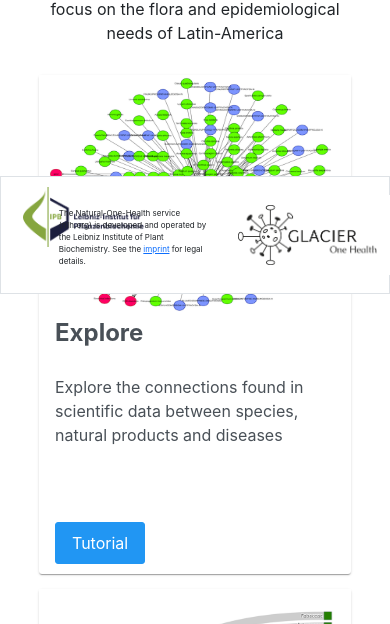
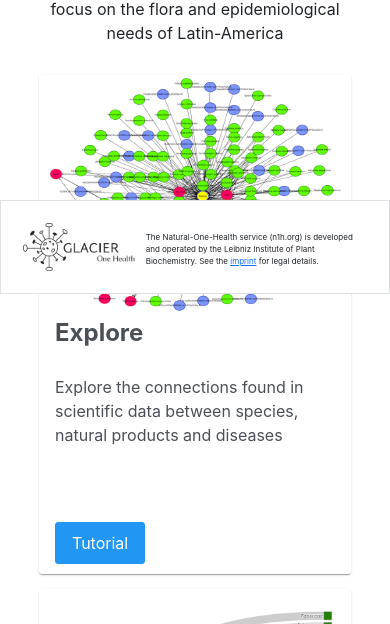
Before and after one commit to ipb-halle/one-health, a React (Create React App) app in the folder ontology-manager-client/: page / in a window 390 px wide. Shown: the part 550-1174 px from the top of the page. Built offline with nearby package versions, Linux system fonts and the light colour scheme; what cytoscape-cxtmenu, inversify would draw is missing.

Commit message:
add mobile support on app footer

```diff
--- a/ontology-manager-client/src/layout/footer.component.scss
+++ b/ontology-manager-client/src/layout/footer.component.scss
@@ -11,3 +11,16 @@
     padding: 10px;
     margin: 0;
 }
+
+
+.app-footer-partners {
+    display: flex;
+    align-items: center;
+}
+
+@media only screen and (max-width: 1024px) {
+
+    .app-footer-partners {
+        display: none;
+    }
+}
--- a/ontology-manager-client/src/layout/footer.component.tsx
+++ b/ontology-manager-client/src/layout/footer.component.tsx
@@ -1,5 +1,5 @@
 
-import React from 'react';
+import React, { useEffect, useState } from 'react';
 import logoGlacier from '../assets/logo_glacier.png';
 import logoDaad from '../assets/logo_daad.png';
 import logoDip from '../assets/logo_dip.png';
@@ -8,28 +8,66 @@ import logoIpb from '../assets/logo_ipb.png';
 import logoForeign from "../assets/logo_foreign_office.png";
 import './footer.component.scss';
 
+interface ImageSliderProps {
+    images: any
+}
+
+const ImageSlider: React.FC<ImageSliderProps> = ({images}) => { // Array of image paths
+    const [currentIndex, setCurrentIndex] = useState<number>(0);
+
+    useEffect(() => {
+      const interval = setInterval(() => {
+        setCurrentIndex((prevIndex) => (prevIndex + 1) % images.length);
+      }, 5000); // Change image every 5 seconds
+
+      return () => clearInterval(interval); // Cleanup the interval on component unmount
+    }, []);
+
+    return (
+       <>{images[currentIndex]}</>
+    );
+  };
+
+
 const Footer: React.FC = () => {
     return (
         <div className='row app-footer'>
-            <div className='col-7'>
-                <div className='row'>
-                    <div className='col-2'>
-                        <img alt="logo" src={logoIpb} height="60" style={{marginRight: '3px'}}></img>
+            <div className='col-lg-7'>
+                    <div className='row' style={{alignItems:"center", height:"100%"}}>
+                        <div className='col-4 col-lg-2'>
+
+                            {window.innerWidth > 1024 &&
+                            <img alt="logo" src={logoIpb} height="60" style={{marginRight: '3px'}}></img>}
+
+                            {window.innerWidth < 1024 &&
+                                <ImageSlider images={[
+                                    <img alt="logo" src={logoIpb}  style={{marginRight: '3px', height:"3rem"}}></img>,
+                                    <img alt="logo" src={logoGlacier}  style={{marginRight: '3px', height:"3rem"}}></img>,
+                                    <img alt="logo" src={logoForeign}  style={{marginRight: '3px', height:"4rem"}}></img>,
+                                    <img alt="logo" src={logoDaad}  style={{marginRight: '3px', height:"3rem"}}></img>,
+                                    <img alt="logo" src={logoDip} style={{marginRight: '3px', height:"2rem"}}></img>,
+                                    <img alt="logo" src={logoLeibniz}  style={{marginRight: '3px', height:"3rem"}}></img>
+                                ]}></ImageSlider>
+                            }
                         </div>
-                    <div className='col-10' style={{display: "flex", alignItems: 'center'}}>
+
+                        <div className='col-8 col-lg-10'>
                             <p style={{fontSize: '8px', paddingTop: '20px'}}>
                                 The Natural-One-Health service (n1h.org) is developed and operated by the Leibniz Institute of Plant Biochemistry. See
                                 the <a href="https://www.ipb-halle.de/kontakt/impressum" target='_blank'>imprint</a> for legal details.
                             </p>
                         </div>
+
                     </div>
+
+
             </div>
-            <div className='col-5' style={{display: 'flex', alignItems: 'center'}}>
-                <img alt="logo" src={logoGlacier} height="60" style={{marginRight: '3px', marginLeft: 'auto'}}></img>
-                <img alt="logo" src={logoForeign} height="80" style={{marginRight: '3px'}}></img>
-                <img alt="logo" src={logoDaad} height="80" style={{marginRight: '3px'}}></img>
-                <img alt="logo" src={logoDip} height="40" style={{marginRight: '3px'}}></img>
-                <img alt="logo" src={logoLeibniz} height="60" style={{marginRight: '3px'}}></img>
+            <div className='col-lg-5 app-footer-partners'>
+                <img alt="logo" src={logoGlacier}  style={{marginRight: '3px', marginLeft: 'auto', height:"3rem"}}></img>
+                <img alt="logo" src={logoForeign} style={{marginRight: '3px', height:"4rem"}}></img>
+                <img alt="logo" src={logoDaad}  style={{marginRight: '3px', height:"3rem"}}></img>
+                <img alt="logo" src={logoDip}  style={{marginRight: '3px', height:"2.5rem"}}></img>
+                <img alt="logo" src={logoLeibniz} style={{marginRight: '3px',  height:"3rem"}}></img>
             </div>
         </div>
     );
--- a/ontology-manager-client/src/pages/home/home-page.component.scss
+++ b/ontology-manager-client/src/pages/home/home-page.component.scss
@@ -1,7 +1,7 @@
 @import '../../Constants.scss';
 
-.home-card-section .p-card {
-    height: 470px;
+.home-hero-section-card-container .p-card {
+    max-width: 350px;
 }
 
 .home-hero-section-card-container .p-card-content {
@@ -22,7 +22,7 @@
     gap: 15px;
 }
 
-@media only screen and (max-width: 768px) {
+@media only screen and (max-width: 1024px) {
     .home-hero-section-card-container {
         grid-template-rows: repeat(3, 1fr);
         grid-template-columns: none;
@@ -34,7 +34,7 @@
 }
 
 
-@media only screen and (max-width: 768px) {
+@media only screen and (max-width: 1024px) {
     .home-hero-section-background-mobile {
         display: block;
     }
--- a/ontology-manager-client/src/pages/home/home-page.component.tsx
+++ b/ontology-manager-client/src/pages/home/home-page.component.tsx
@@ -50,7 +50,7 @@ const HomePageComponent: React.FC = () => {
                 <img
                         src={heroSectionImage}
                         alt="Your SVG"
-                        style={{ width: '100%', height: '100%'}}
+                        style={{ width: '100vw', height: '100%'}}
                     />
                 </div>
                 <div className='col-lg-6'>
```
Lines whose indentation alone changed are shown as unchanged.
